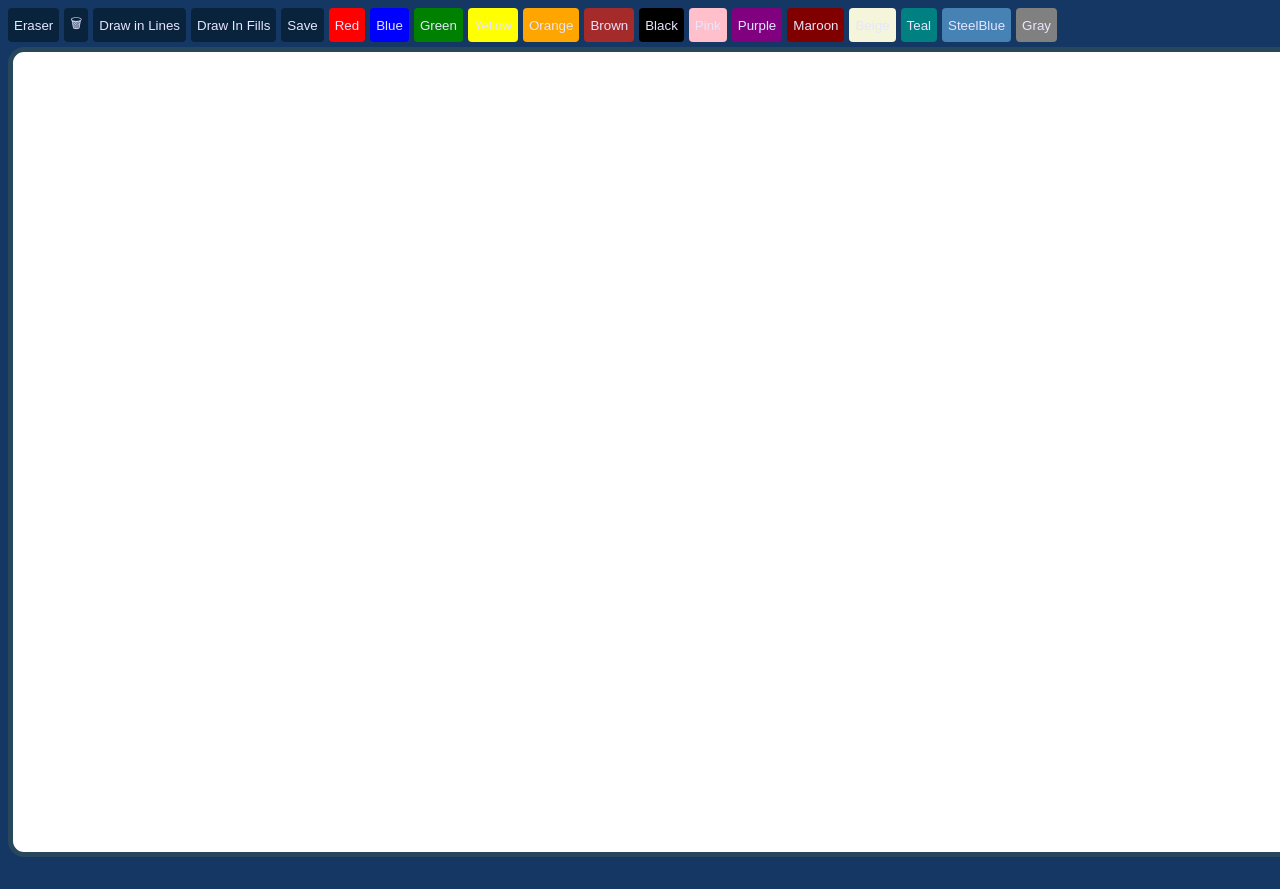
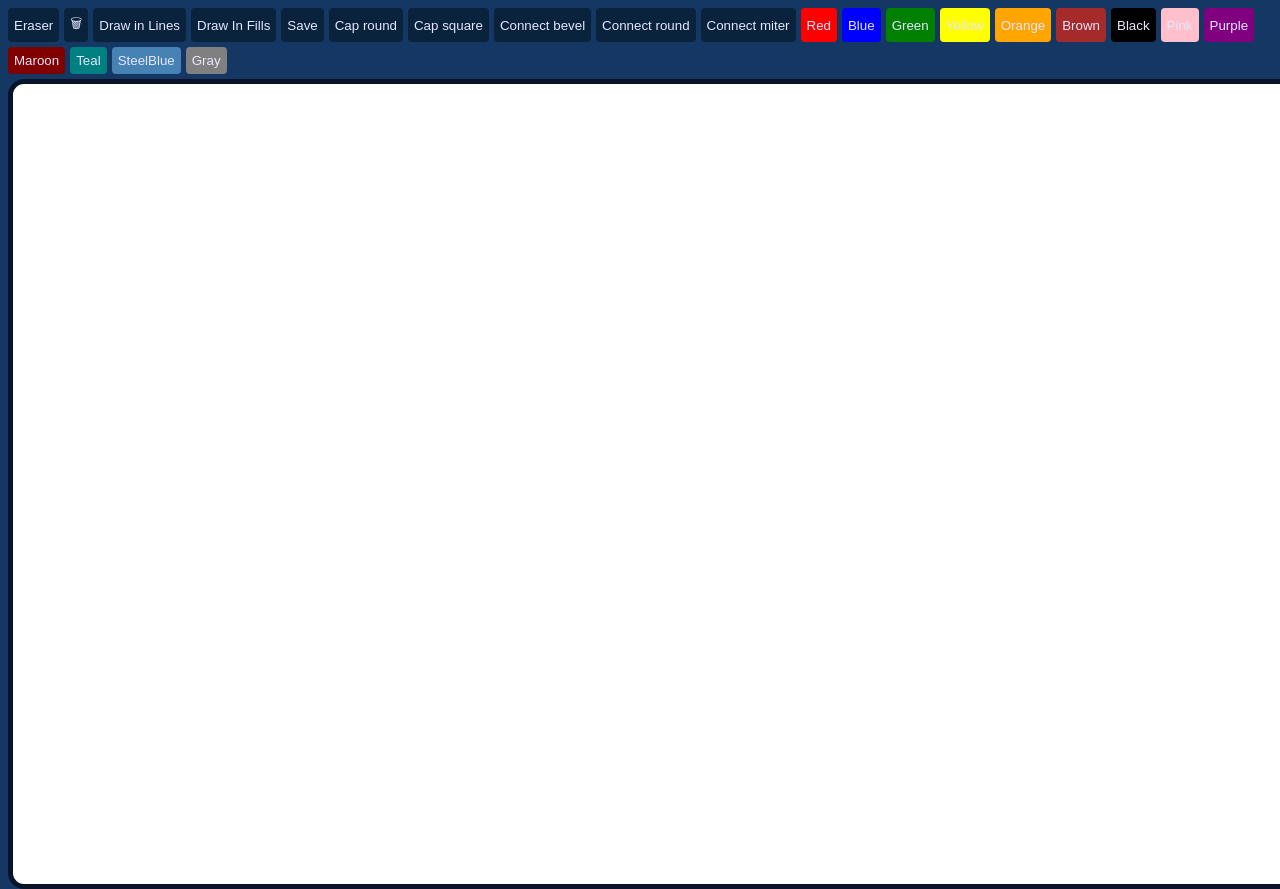
Before and after one commit to Sirbucket/drawingapplet, a website built with Vite: page index.html in a window 1280 px wide. Before the commit the page ends 857 px from the top, so only its background shows below. Built offline with nearby package versions, Linux system fonts and the light colour scheme.

Commit message:
Revert realtime drawing, added connection and cap buttons. More colors.

```diff
--- a/app/app.ts
+++ b/app/app.ts
@@ -3,6 +3,8 @@
 import {ctx, canvas} from "./canvas";
 import {controlBox, makeButton} from "./controls";
 import {
+		caps,
+		connections,
 		colors,
 		eraserButton,
 		clearButton,
@@ -13,14 +15,31 @@ import {
 
 let fm = false;
 
+//Capping method, in general round looks best but ther can be a reason to cap square, especially for more logically based stuff.
+for (const cap of caps) {
+	const capButton = makeButton("Cap " + cap);
+	capButton.addEventListener("click", () => {
+		//False error, typescript is dumb sometimes.
+		ctx.lineCap = cap;
+	});
+}
+
+//How the line connects, in general round looks best but there can be reasons for the other two.
+for (const connection of connections) {
+	const connectionButton = makeButton("Connect " + connection);
+	connectionButton.addEventListener("click", () =>{
+		//Also false error.
+		ctx.lineJoin = connection;
+	})
+}
 //Colors
 for (const color of colors) {
 	const colorButton = makeButton(color);
-		colorButton.style.backgroundColor = color;
-		colorButton.addEventListener("click", () => {
+	colorButton.style.backgroundColor = color;
+	colorButton.addEventListener("click", () => {
 		ctx.strokeStyle = color;
 		ctx.fillStyle = color;
-		});
+	});
 };
 
 //Clears canvas
@@ -30,8 +49,8 @@ clearButton.addEventListener("click", () => {
 
 eraserButton.addEventListener("click", () => {
   fm = true;
-  ctx.strokeStyle = "steelblue";
-  ctx.fillStyle = "steelblue";
+  ctx.strokeStyle = "white";
+  ctx.fillStyle = "white";
 });
 
 //Checks to draw in fills or not.
@@ -66,9 +85,13 @@ canvas.addEventListener("mousemove", (event) => {
   if (event.buttons === 1) {
     ctx.lineTo(event.offsetX, event.offsetY);
   }
+});
+
+//Realtime viewing of drawing is disabled for now as calling this code in mouse move breaks erasing and swapping modes.
+canvas.addEventListener("mouseup", () => {
 	if (fm === true) {
     ctx.fill();
 } else {
     ctx.stroke();
   }
-});
+})
--- a/app/appDefinitions.ts
+++ b/app/appDefinitions.ts
@@ -2,6 +2,7 @@
 
 import {makeButton} from "./controls";
 import {ctx,canvas} from "./canvas"
+
 window.addEventListener("load", () => {
 	if (canvas.height >= 3840) (canvas.width >= 2160); {
 		ctx.lineWidth = 7;
@@ -71,8 +72,16 @@ window.addEventListener("resize", () => {
 	}
 });
 
-ctx.lineCap = "round";
-ctx.lineJoin = "round";
+export const caps = [
+	"round",
+	"square",
+]
+
+export const connections = [
+	"bevel",
+	"round",
+	"miter",
+]
 
 export const colors = [
 	"Red",
@@ -85,7 +94,6 @@ export const colors = [
 	"Pink",
 	"Purple",
 	"Maroon",
-	"Beige",
 	"Teal",
 	"SteelBlue",
 	"Gray",
--- a/style.css
+++ b/style.css
@@ -37,7 +37,7 @@ button:active {
 canvas {
   position: absolute;
   margin: auto;
-  border: 5px solid rgb(39, 71, 92);
+  border: 5px solid rgb(10, 20, 40);
 	border-radius: 16px;
   display: block;
 	background-color: white;
```
